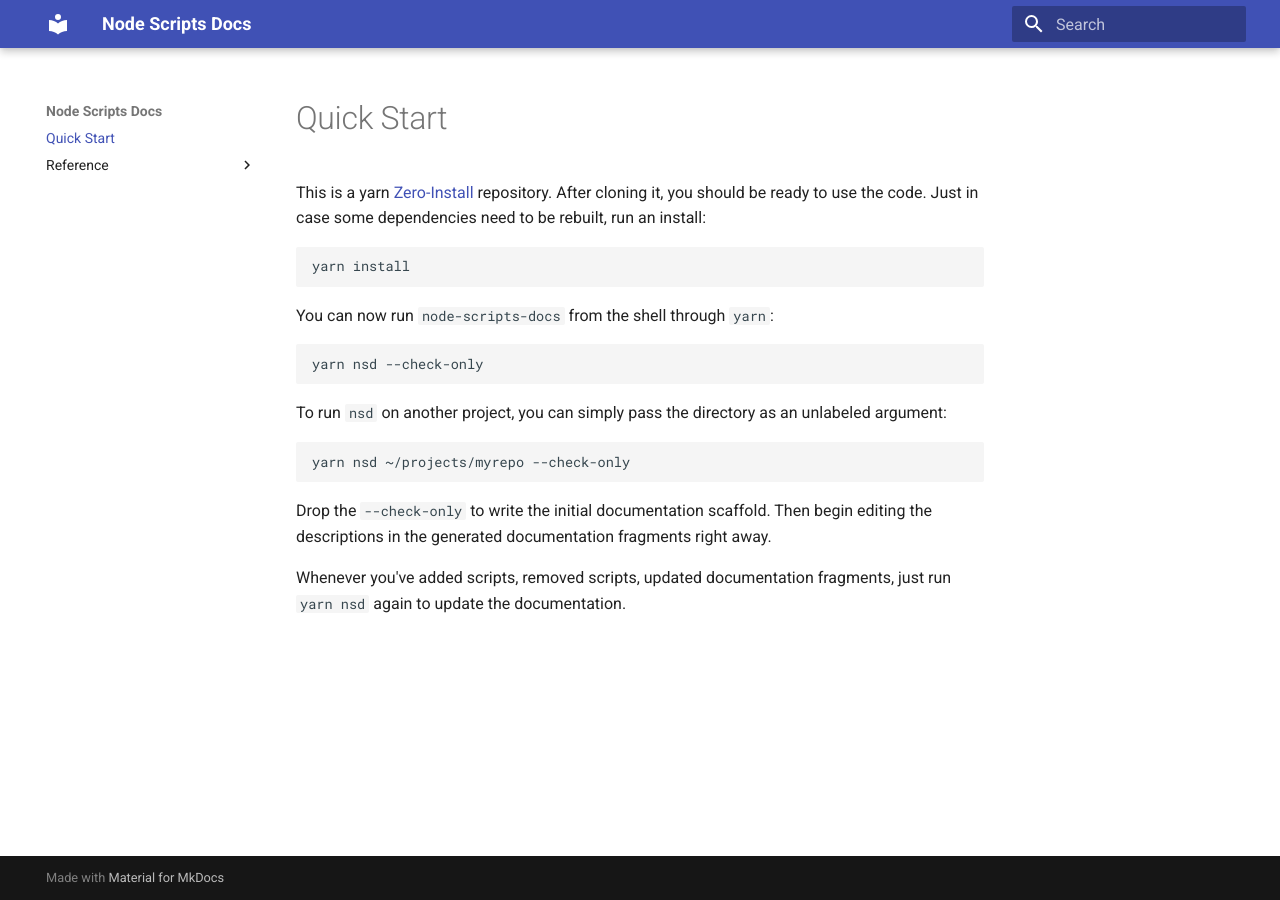
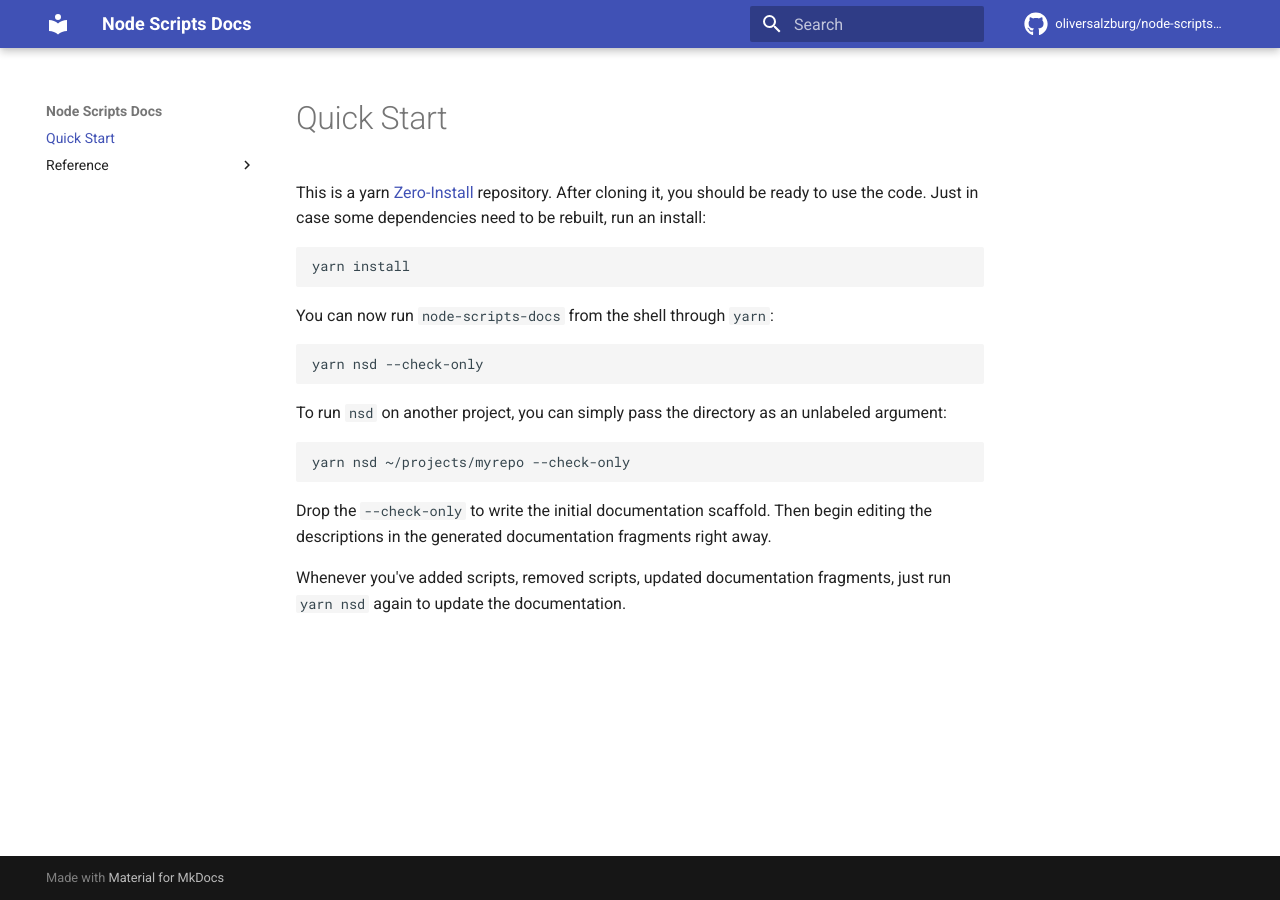
Before and after one commit to oliversalzburg/node-scripts-docs, an MkDocs documentation site: the page built from docs/index.md, in a window 1280 px wide. Built offline with MkDocs 1.6.1 and Material for MkDocs 9.7.7, drawn with Linux system fonts in a browser that asks for light colours; comment, search, counter and statistics services are not loaded.

Commit message:
docs: Add repo link

```diff
--- a/mkdocs.yml
+++ b/mkdocs.yml
@@ -1,3 +1,9 @@
+plugins:
+  - search
+repo_name: oliversalzburg/node-scripts-docs
+repo_url: https://github.com/oliversalzburg/node-scripts-docs
 site_name: Node Scripts Docs
 theme:
+  icon:
+    repo: fontawesome/brands/github
   name: material
```
